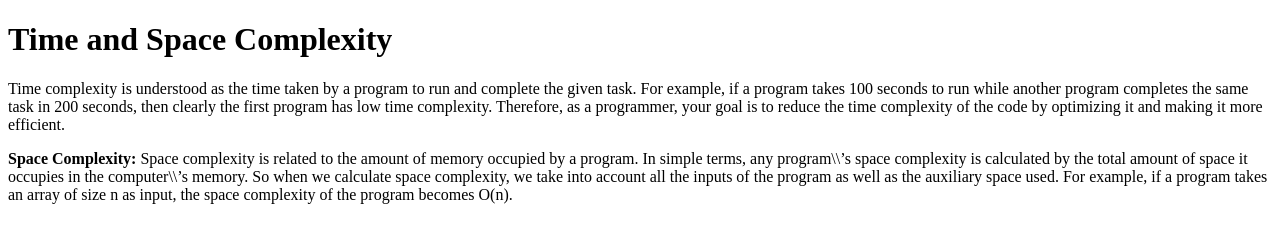
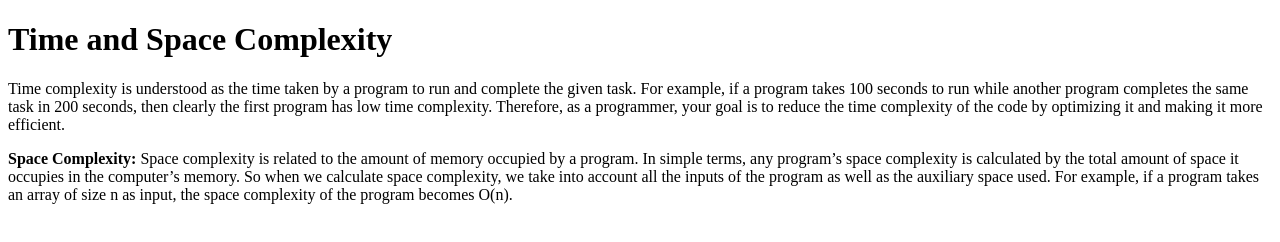
Before and after one commit to acciojob/time-and-space-complexity-rohitupskills, a website: page main.html in a window 1280 px wide. Drawn offline with Linux system fonts and the light colour scheme.

Commit message:
created a submission

```diff
--- a/main.html
+++ b/main.html
@@ -9,7 +9,7 @@
 <body>
 	<h1>Time and Space Complexity</h1>
 	<p>Time complexity is understood as the time taken by a program to run and complete the given task. For example, if a program takes 100 seconds to run while another program completes the same task in 200 seconds, then clearly the first program has low time complexity. Therefore, as a programmer, your goal is to reduce the time complexity of the code by optimizing it and making it more efficient.</p>
-    <p><b>Space Complexity:</b> Space complexity is related to the amount of memory occupied by a program. In simple terms, any program\\’s space complexity is calculated by the total amount of space it occupies in the computer\\’s memory. So when we calculate space complexity, we take into account all the inputs of the program as well as the auxiliary space used. For example, if a program takes an array of size n as input, the space complexity of the program becomes O(n).</p>
+    <p><b>Space Complexity: </b>Space complexity is related to the amount of memory occupied by a program. In simple terms, any program’s space complexity is calculated by the total amount of space it occupies in the computer’s memory. So when we calculate space complexity, we take into account all the inputs of the program as well as the auxiliary space used. For example, if a program takes an array of size n as input, the space complexity of the program becomes O(n).</p>
 	<!-- the entire body must be written by student -->
     <script type="text/javascript" src="./script.js">
 </script>
```
